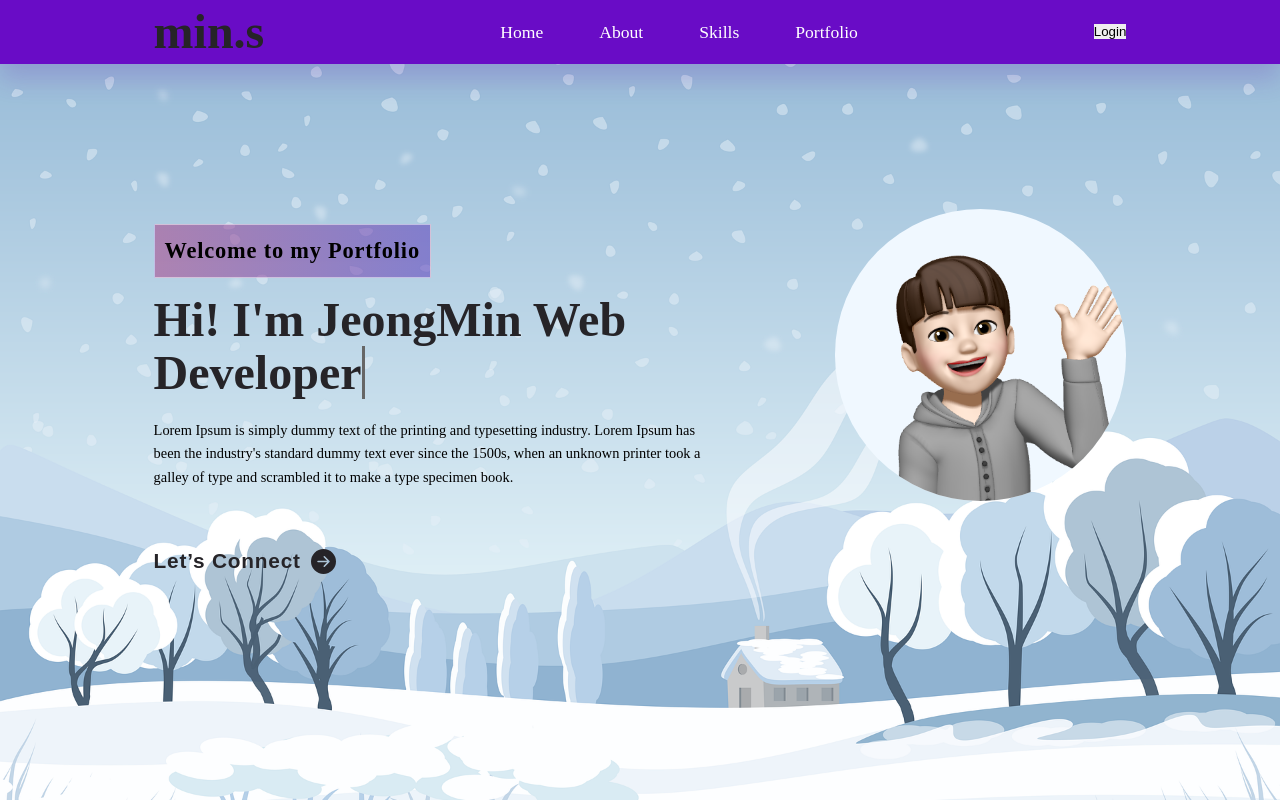
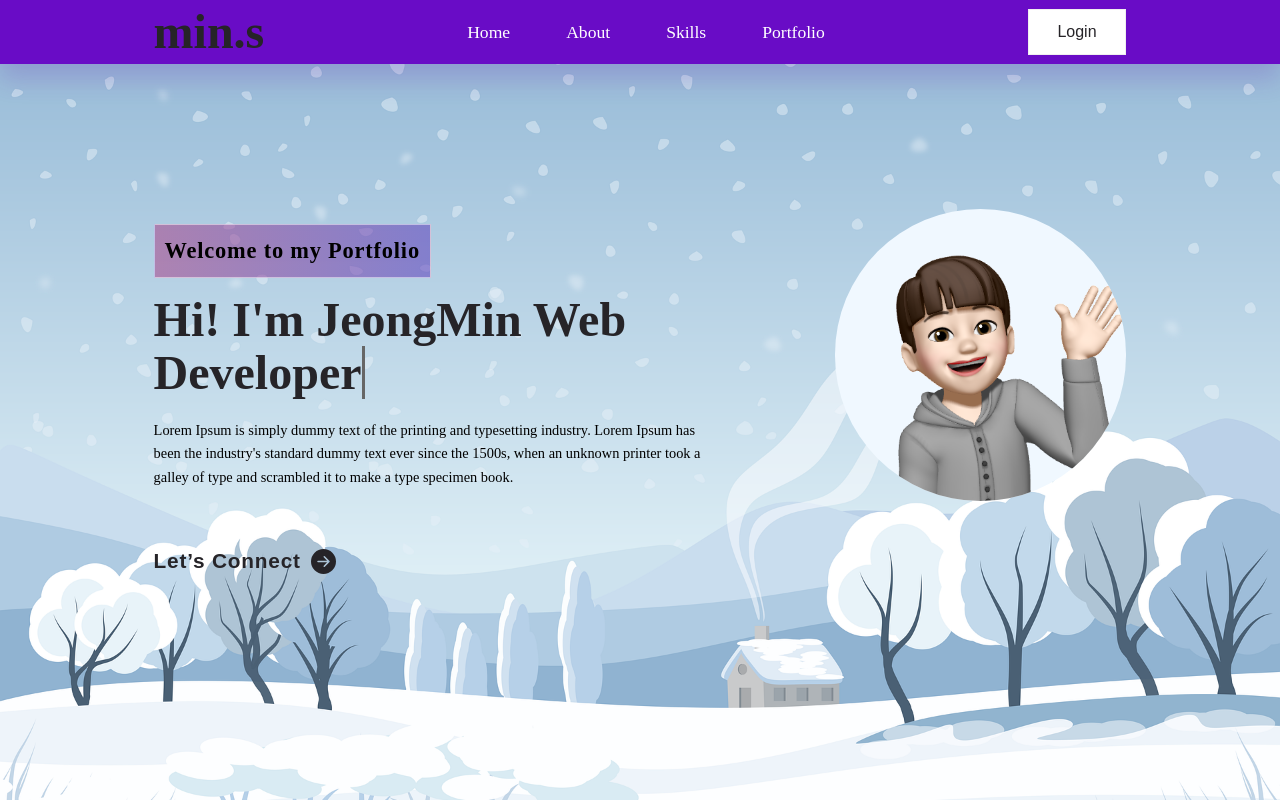
Before and after one commit to gyflsakfn/mins-web, a React (Create React App) app: page / in a window 1280 px wide. Shown: the top 802 px of the page. Built offline with nearby package versions, Linux system fonts and the light colour scheme; no server answers; a web font is replaced by a local one.

Commit message:
Feat: Route 경로 보호
newPortfolio를 경로로 들어가려는 시도를 막음.

```diff
--- a/src/App.js
+++ b/src/App.js
@@ -1,12 +1,15 @@
 import "./App.css";
 import { Outlet } from "react-router-dom";
 import Navbar from "./section/navbar/Navbar";
+import { AuthContextProvider } from "./context/AuthContext";
 
 function App() {
   return (
     <>
-      <Navbar />
-      <Outlet />
+      <AuthContextProvider>
+        <Navbar />
+        <Outlet />
+      </AuthContextProvider>
     </>
   );
 }
--- /dev/null
+++ b/src/component/ui/Button.jsx
@@ -0,0 +1,10 @@
+import './button.css'
+import React from 'react'
+
+const Button = ({ text, onClick }) => {
+  return (
+    <button className='googleBtn' onClick={onClick}>{text}</button>
+  )
+}
+
+export default Button
--- /dev/null
+++ b/src/component/ui/button.css
@@ -0,0 +1,12 @@
+.googleBtn {
+  background-color: var(--color-white);
+  color: var(--color-black);
+  font-size: 1rem;
+  padding: 0.8rem 1.8rem;
+  border: 1px solid var(--color-light);
+  cursor: pointer;
+}
+
+.googleBtn:hover {
+  background-color: var(--color-light);
+}
--- /dev/null
+++ b/src/context/AuthContext.jsx
@@ -0,0 +1,26 @@
+import { createContext, useContext, useEffect, useState } from "react";
+import { onUserStateChange, login, logout } from "../api/firebase";
+
+
+const AuthContext = createContext()
+
+export const AuthContextProvider = ({ children }) => {
+  const [user, setUser] = useState();
+
+  useEffect(() => {
+    onUserStateChange(user => {
+      console.log(user)
+      setUser(user)
+    });
+  }, []);
+
+  return (
+    <AuthContext.Provider value={{ user, login, logout }}>
+      {children}
+    </AuthContext.Provider>
+  )
+}
+
+export const useAuthContext = () => {
+  return useContext(AuthContext);
+}
--- a/src/index.js
+++ b/src/index.js
@@ -6,13 +6,25 @@ import reportWebVitals from "./reportWebVitals";
 import { createBrowserRouter, RouterProvider } from "react-router-dom";
 import NotFound from "./component/NotFound";
 import Home from "./pages/Home";
+import NewPortfolio from "./pages/NewPortfolio";
+import ProtectedRoute from "./pages/ProtectedRoute";
 
 const router = createBrowserRouter([
   {
     path: "/",
     element: <App />,
     errorElement: <NotFound />,
-    children: [{ index: true, path: "/", element: <Home /> }],
+    children: [
+      { index: true, path: "/", element: <Home /> },
+      {
+        path: "/newPortfolio",
+        element: (
+          <ProtectedRoute requireAdmin>
+            <NewPortfolio />
+          </ProtectedRoute>
+        ),
+      },
+    ],
   },
 ]);
 
--- /dev/null
+++ b/src/pages/ProtectedRoute.jsx
@@ -0,0 +1,14 @@
+import React from 'react'
+import { Navigate } from 'react-router-dom'
+import { useAuthContext } from '../context/AuthContext'
+
+const ProtectedRoute = ({ children, requireAdmin }) => {
+  const { user } = useAuthContext();
+
+  if (!user || (requireAdmin && !user.isAdmin)) {
+    return <Navigate to='/' replace />
+  }
+  return children;
+}
+
+export default ProtectedRoute
--- a/src/section/navbar/Navbar.jsx
+++ b/src/section/navbar/Navbar.jsx
@@ -1,21 +1,13 @@
 
-import { useEffect, useState } from 'react';
-import { Link } from 'react-router-dom';
 import { HashLink } from 'react-router-hash-link';
-import { login, logout, onUserStateChange } from '../../api/firebase';
+import Button from '../../component/ui/Button';
 import User from '../../component/User';
+import { useAuthContext } from '../../context/AuthContext';
 import data from './data'
 import './navbar.css'
 
 const Navbar = () => {
-  const [user, setUser] = useState();
-
-  useEffect(() => {
-    onUserStateChange(user => {
-      console.log(user)
-      setUser(user)
-    });
-  }, []);
+  const { user, login, logout } = useAuthContext();
 
   const handleLogin = () => {
     login();
@@ -25,11 +17,10 @@ const Navbar = () => {
     logout();
   }
 
-
   return (
     <nav>
       <div className="container nav__container">
-        <HashLink to='#' className='nav__logo'>
+        <HashLink to='/#' className='nav__logo'>
           <h1>min.s</h1>
         </HashLink>
         <ul className='nav__menu'>
@@ -41,8 +32,8 @@ const Navbar = () => {
         </ul>
         {/* <button id='theme__icon' onClick={showModalHandler}><IoIosColorPalette /></button> */}
         {user && <User user={user} />}
-        {!user && <button onClick={handleLogin}>Login</button>}
-        {user && <button onClick={handleLogout}>Logout</button>}
+        {!user && <Button text={'Login'} onClick={handleLogin} />}
+        {user && <Button text={'Logout'} onClick={handleLogout} />}
       </div>
     </nav>
   )
--- a/src/section/navbar/data.js
+++ b/src/section/navbar/data.js
@@ -1,8 +1,8 @@
 const data = [
-  { id: 1, link: "#", title: "Home" },
-  { id: 2, link: "#about", title: "About" },
-  { id: 3, link: "#skills", title: "Skills" },
-  { id: 4, link: "#portfolio", title: "Portfolio" },
+  { id: 1, link: "/#", title: "Home" },
+  { id: 2, link: "/#about", title: "About" },
+  { id: 3, link: "/#skills", title: "Skills" },
+  { id: 4, link: "/#portfolio", title: "Portfolio" },
 ];
 
 export default data;
--- a/src/section/portfolio/Portfolio.jsx
+++ b/src/section/portfolio/Portfolio.jsx
@@ -1,8 +1,32 @@
 import './portfolio.css'
+import User from '../../component/User';
+import { useAuthContext } from '../../context/AuthContext';
+import { BsFillPencilFill } from 'react-icons/bs'
+import { Link } from 'react-router-dom';
+import Button from '../../component/ui/Button';
 
 const Portfolio = () => {
+  const { user, login, logout } = useAuthContext();
+
+  const handleLogin = () => {
+    login();
+  }
+
+  const handleLogout = () => {
+    logout();
+  }
+
   return (
-    <section id='portfolio'>Portfolio</section>
+    <section id='portfolio'>
+      {user && <User user={user} />}
+      {!user && <Button text={'Login'} onClick={handleLogin} />}
+      {user && <Button text={'Logout'} onClick={handleLogout} />}
+      {user?.isAdmin && (
+        <Link to={'/newPortfolio'}>
+          <BsFillPencilFill />
+        </Link>
+      )}
+    </section>
   )
 }
 
```
